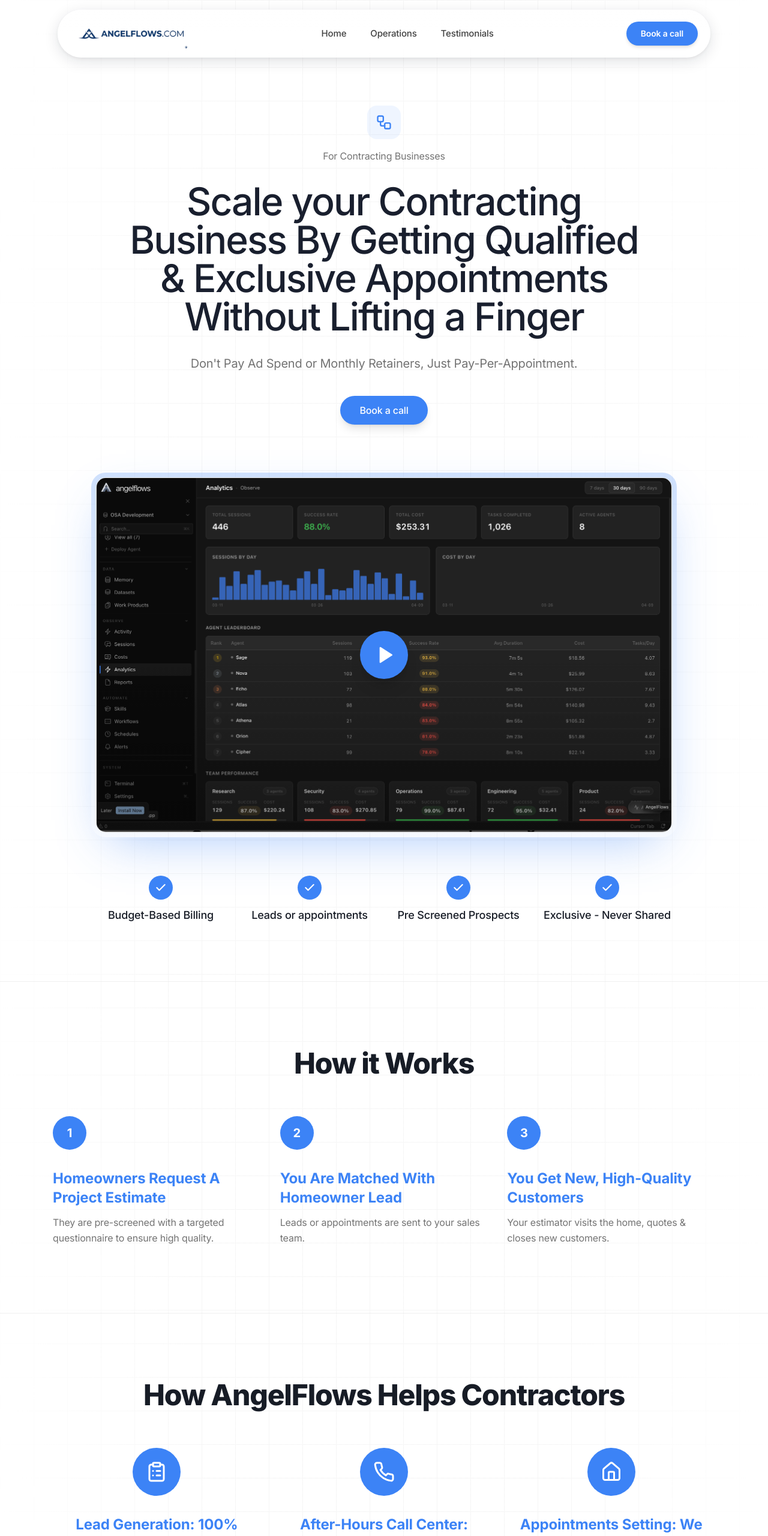
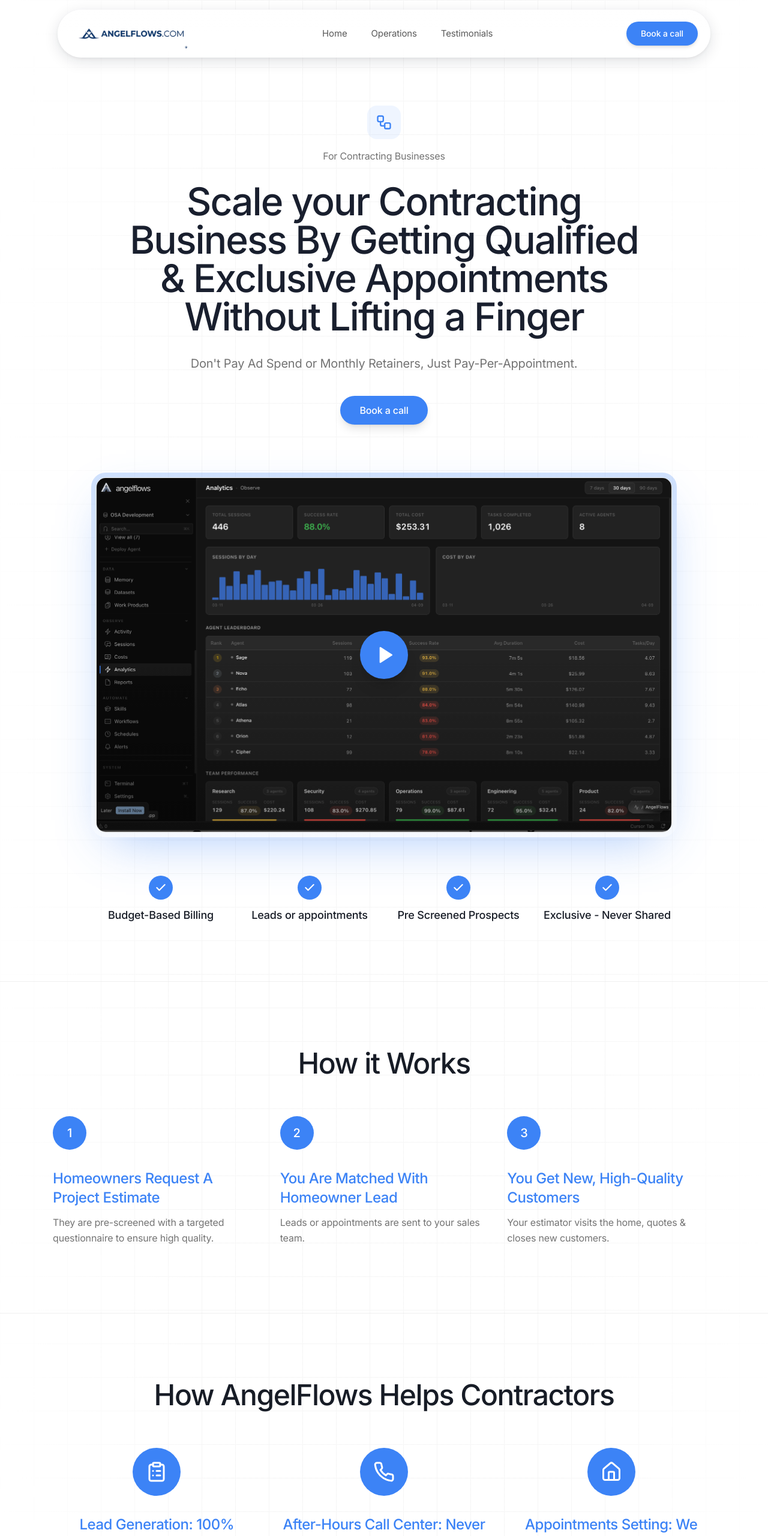
Before and after one commit to ayden17/campaign-insight-loop, a React (Vite) app: page / in a window 1280 px wide. Shown: the top 2561 px of the page at 60% size. Built offline with nearby package versions, Linux system fonts and the light colour scheme; the HTML template or start-up script is replaced by a standard one.

Commit message:
Changes
Co-authored-by: ayden17 <44537272+ayden17@users.noreply.github.com>

```diff
--- a/src/components/landing/LandingNavbar.tsx
+++ b/src/components/landing/LandingNavbar.tsx
@@ -31,7 +31,8 @@ export function LandingNavbar() {
                 <a
                   key={item.label}
                   href={item.href}
-                  className="text-[15px] font-medium text-foreground/80 hover:text-foreground transition-colors"
+                  className="text-[15px] font-light text-foreground/70 hover:text-foreground transition-colors"
+                  style={{ letterSpacing: "-0.01em" }}
                 >
                   {item.label}
                 </a>
@@ -40,7 +41,8 @@ export function LandingNavbar() {
 
             <button
               onClick={() => navigate("/auth")}
-              className="h-10 px-5 sm:px-6 rounded-full bg-[hsl(217_91%_60%)] text-white text-sm font-semibold shadow-md hover:bg-[hsl(217_91%_55%)] transition-colors"
+              className="h-10 px-5 sm:px-6 rounded-full bg-[hsl(217_91%_60%)] text-white text-sm font-medium shadow-md hover:bg-[hsl(217_91%_55%)] transition-colors"
+              style={{ letterSpacing: "-0.01em" }}
             >
               Book a call
             </button>
--- a/src/pages/Landing.tsx
+++ b/src/pages/Landing.tsx
@@ -203,7 +203,7 @@ export default function Landing() {
         className="relative py-20 md:py-28 border-t border-border/60"
       >
         <div className="container mx-auto px-6 max-w-6xl relative z-10">
-          <h2 className="text-3xl md:text-5xl font-extrabold text-center mb-16 tracking-tight">
+          <h2 className="text-3xl md:text-5xl font-medium text-center mb-16" style={{ letterSpacing: "-0.03em" }}>
             How it Works
           </h2>
           <div className="grid grid-cols-1 md:grid-cols-3 gap-10 md:gap-8">
@@ -213,18 +213,18 @@ export default function Landing() {
                 className="flex flex-col items-start text-left"
               >
                 <div
-                  className="h-14 w-14 rounded-full flex items-center justify-center text-white text-xl font-bold mb-8"
+                  className="h-14 w-14 rounded-full flex items-center justify-center text-white text-xl font-medium mb-8"
                   style={{ backgroundColor: BLUE }}
                 >
                   {item.step}
                 </div>
                 <h3
-                  className="text-xl md:text-2xl font-bold mb-3"
-                  style={{ color: BLUE }}
+                  className="text-xl md:text-2xl font-medium mb-3"
+                  style={{ color: BLUE, letterSpacing: "-0.02em" }}
                 >
                   {item.title}
                 </h3>
-                <p className="text-muted-foreground text-base leading-relaxed">
+                <p className="text-muted-foreground text-base font-light leading-relaxed">
                   {item.description}
                 </p>
               </div>
@@ -239,7 +239,7 @@ export default function Landing() {
         className="relative py-20 md:py-28 border-t border-border/60"
       >
         <div className="container mx-auto px-6 max-w-6xl relative z-10">
-          <h2 className="text-3xl md:text-5xl font-extrabold text-center mb-16 tracking-tight">
+          <h2 className="text-3xl md:text-5xl font-medium text-center mb-16" style={{ letterSpacing: "-0.03em" }}>
             How AngelFlows Helps Contractors
           </h2>
           <div className="grid grid-cols-1 md:grid-cols-3 gap-10 md:gap-8">
@@ -255,12 +255,12 @@ export default function Landing() {
                   <item.icon className="h-9 w-9 text-white" strokeWidth={2} />
                 </div>
                 <h3
-                  className="text-xl md:text-2xl font-bold mb-4"
-                  style={{ color: BLUE }}
+                  className="text-xl md:text-2xl font-medium mb-4"
+                  style={{ color: BLUE, letterSpacing: "-0.02em" }}
                 >
                   {item.title}
                 </h3>
-                <p className="text-muted-foreground text-base leading-relaxed">
+                <p className="text-muted-foreground text-base font-light leading-relaxed">
                   {item.description}
                 </p>
               </div>
@@ -272,7 +272,7 @@ export default function Landing() {
       {/* ───── Leads or Appointments ───── */}
       <section className="relative py-20 md:py-28 border-t border-border/60">
         <div className="container mx-auto px-6 max-w-6xl relative z-10">
-          <h2 className="text-3xl md:text-5xl font-extrabold text-center mb-14 tracking-tight">
+          <h2 className="text-3xl md:text-5xl font-medium text-center mb-14" style={{ letterSpacing: "-0.03em" }}>
             Leads or Appointments
           </h2>
           <div className="grid grid-cols-2 md:grid-cols-3 gap-5">
@@ -288,8 +288,8 @@ export default function Landing() {
               >
                 <div className="text-6xl md:text-7xl mb-6">{service.emoji}</div>
                 <p
-                  className="text-lg md:text-xl font-bold"
-                  style={{ color: BLUE }}
+                  className="text-lg md:text-xl font-medium"
+                  style={{ color: BLUE, letterSpacing: "-0.02em" }}
                 >
                   {service.name}
                 </p>
@@ -306,10 +306,10 @@ export default function Landing() {
       >
         <div className="container mx-auto px-6 max-w-6xl relative z-10">
           <div className="text-center mb-14">
-            <h2 className="text-3xl md:text-5xl font-extrabold mb-4 tracking-tight">
+            <h2 className="text-3xl md:text-5xl font-medium mb-4" style={{ letterSpacing: "-0.03em" }}>
               Why Choose Us?
             </h2>
-            <p className="text-muted-foreground text-lg">
+            <p className="text-muted-foreground text-lg font-light">
               Connect with motivated homeowners actively searching for your services.
             </p>
           </div>
@@ -329,12 +329,12 @@ export default function Landing() {
                   strokeWidth={2}
                 />
                 <p
-                  className="text-4xl md:text-5xl font-extrabold mb-3"
-                  style={{ color: BLUE }}
+                  className="text-4xl md:text-5xl font-medium mb-3"
+                  style={{ color: BLUE, letterSpacing: "-0.03em" }}
                 >
                   {stat.value}
                 </p>
-                <p className="text-muted-foreground text-base font-medium">
+                <p className="text-muted-foreground text-base font-light">
                   {stat.label}
                 </p>
               </div>
@@ -349,16 +349,16 @@ export default function Landing() {
         className="relative py-24 md:py-32 border-t border-border/60"
       >
         <div className="container mx-auto px-6 max-w-3xl text-center relative z-10">
-          <p className="text-sm font-semibold uppercase tracking-widest text-muted-foreground mb-4">
+          <p className="text-sm font-medium uppercase tracking-[0.2em] text-muted-foreground mb-4">
             Get Started
           </p>
-          <h2 className="text-3xl md:text-5xl font-extrabold mb-10 leading-tight tracking-tight">
+          <h2 className="text-3xl md:text-5xl font-medium mb-10 leading-tight" style={{ letterSpacing: "-0.03em" }}>
             Ready to grow your contracting business?
           </h2>
           <button
             onClick={() => navigate("/auth")}
-            className="h-12 px-8 rounded-full text-white text-base font-semibold shadow-lg transition-colors"
-            style={{ backgroundColor: BLUE }}
+            className="h-12 px-8 rounded-full text-white text-base font-medium shadow-lg transition-colors"
+            style={{ backgroundColor: BLUE, letterSpacing: "-0.01em" }}
             onMouseEnter={(e) =>
               (e.currentTarget.style.backgroundColor = BLUE_HOVER)
             }
```
